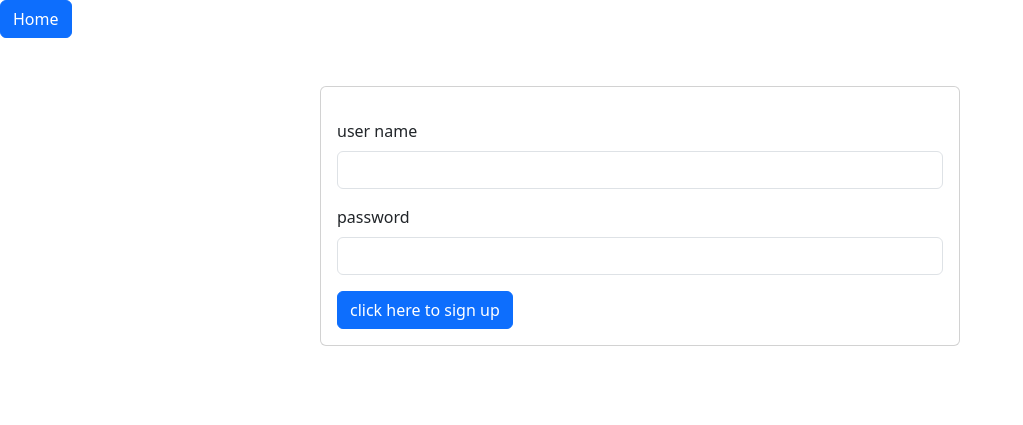
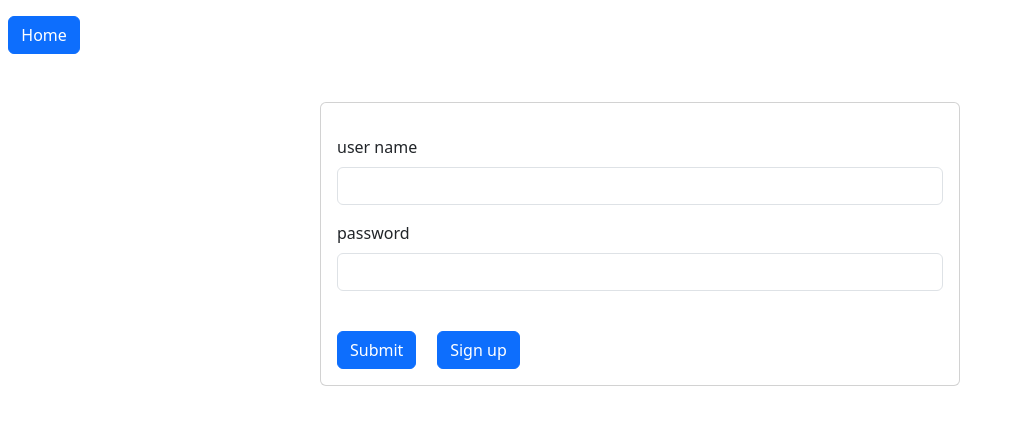
Before and after one commit to cosc481-group2/headstone-tributes, a PHP site: page /login.php in a window 1280 px wide. Shown: the top 425 px of the page, without its empty margins (0-1023 px from the left). Run offline with PHP 8.4, Linux system fonts and the light colour scheme.

Commit message:
updated text box ids, added spacing around home button

```diff
--- a/login.php
+++ b/login.php
@@ -1,37 +1,72 @@
 <!DOCTYPE html>
+<script src="https://cdn.jsdelivr.net/npm/bootstrap@5.3.0-alpha1/dist/js/bootstrap.bundle.min.js"
+  integrity="sha384-w76AqPfDkMBDXo30jS1Sgez6pr3x5MlQ1ZAGC+nuZB+EYdgRZgiwxhTBTkF7CXvN" crossorigin="anonymous"></script>
+<script src="https://ajax.googleapis.com/ajax/libs/jquery/3.6.0/jquery.min.js"  ></script>
+<script src="login3.js"></script>
 <html lang="en">
+
+
+
 <head>
     <meta charset="UTF-8">
     <meta http-equiv="X-UA-Compatible" content="IE=edge">
     <meta name="viewport" content="width=device-width, initial-scale=1.0">
-    <link href="https://cdn.jsdelivr.net/npm/bootstrap@5.3.0-alpha1/dist/css/bootstrap.min.css" rel="stylesheet" integrity="sha384-GLhlTQ8iRABdZLl6O3oVMWSktQOp6b7In1Zl3/Jr59b6EGGoI1aFkw7cmDA6j6gD" crossorigin="anonymous">
+    <link href="https://cdn.jsdelivr.net/npm/bootstrap@5.3.0-alpha1/dist/css/bootstrap.min.css" rel="stylesheet"
+        integrity="sha384-GLhlTQ8iRABdZLl6O3oVMWSktQOp6b7In1Zl3/Jr59b6EGGoI1aFkw7cmDA6j6gD" crossorigin="anonymous">
     <title>Document</title>
+
+    <script>
+                    src="https://ajax.googleapis.com/ajax/libs/jquery/3.6.0/jquery.min.js"; // JQuery
+
+                    $("#submit").click(function(){validateUser();});
+
+
+        // document.getElementById("c2").onclick = toIndex();
+                </script>
+
+
+
 </head>
+
 <body>
-
- <a href="index.php" role="button" class = "btn btn-primary">Home</a>
+    <p>
+    </p>
+    &nbsp
+    <a href="index.php" role="button" class="btn btn-primary">Home</a>
 
     <div class="card w-50 mx-auto my-5">
         <div class="card-body">
             <form action="">
                 <div class="mt-3">
-        <label for="first_name" class="form-label">user name</label>
-        <input type="text" id = "first_name" class="form-control">
+                    <label class="form-label">user name</label>
+                    <input type="text" id="user_name" class="form-control">
                 </div>
                 <div class="mt-3">
-        <label for="last_name" class="form-label">password</label>
-        <input type="password" id = "last_name" class="form-control">
+                    <label class="form-label">password</label>
+                    <input type="password" id="password" class="form-control">
+                </div>
+                <p></p>
+
+                <label id="err" style="color:red">
+                    <!-- <br> -->
+                    <!-- this is a test error -->
+
+                </label>
+
+
+
+                <div>
+                    <input type="button" value="Submit" id="submit" class="btn btn-primary" onclick="validateUser()"/>
+                    &nbsp&nbsp&nbsp
+                    <input type="button" value="Sign up" id="home" class="btn btn-primary" onclick="" />
                 </div>
 
 
 
-    <div class="mt-3" >
-        <a href="signup.php" role="button" class = "btn btn-primary">click here to sign up</a>
+
+            </form>
         </div>
-</form>
-
-</div>
-
     </div>
 </body>
+
 </html>
--- /dev/null
+++ b/login3.js
@@ -0,0 +1,24 @@
+src="https://ajax.googleapis.com/ajax/libs/jquery/3.6.0/jquery.min.js"; // JQuery
+
+
+function validateUser() {
+
+
+  $("#err").html(""); // clears error
+
+  if ($("#user_name").val() == "") {
+      $("#err").html("Username can not be blank");
+  }
+  else if ($("#password").val() == "") {
+    $("#err").html("Password can not be blank");
+  }
+  else { // get data
+    $("#err").html("Passed initial checks");
+    $.get("/src/controller/UserController.php?func=all", function(data) {
+      console.log(data);
+
+    });
+
+  }
+
+}
```
Lines whose indentation alone changed are shown as unchanged.
